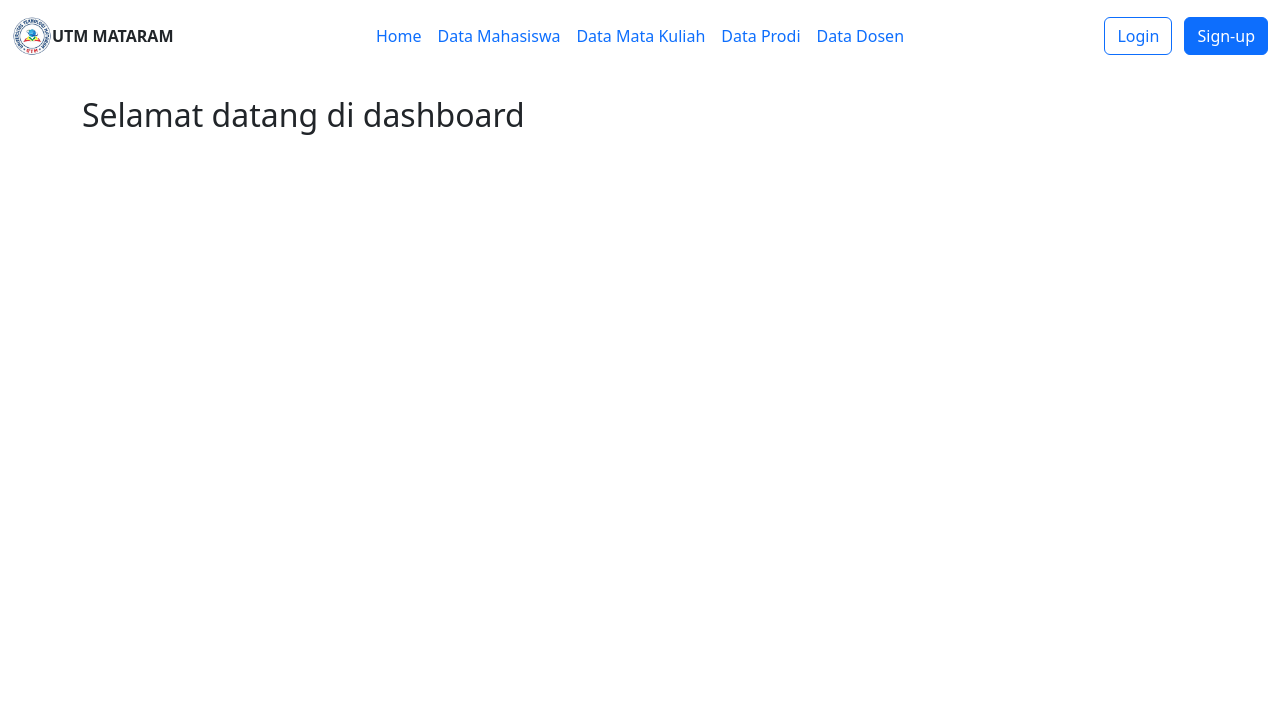
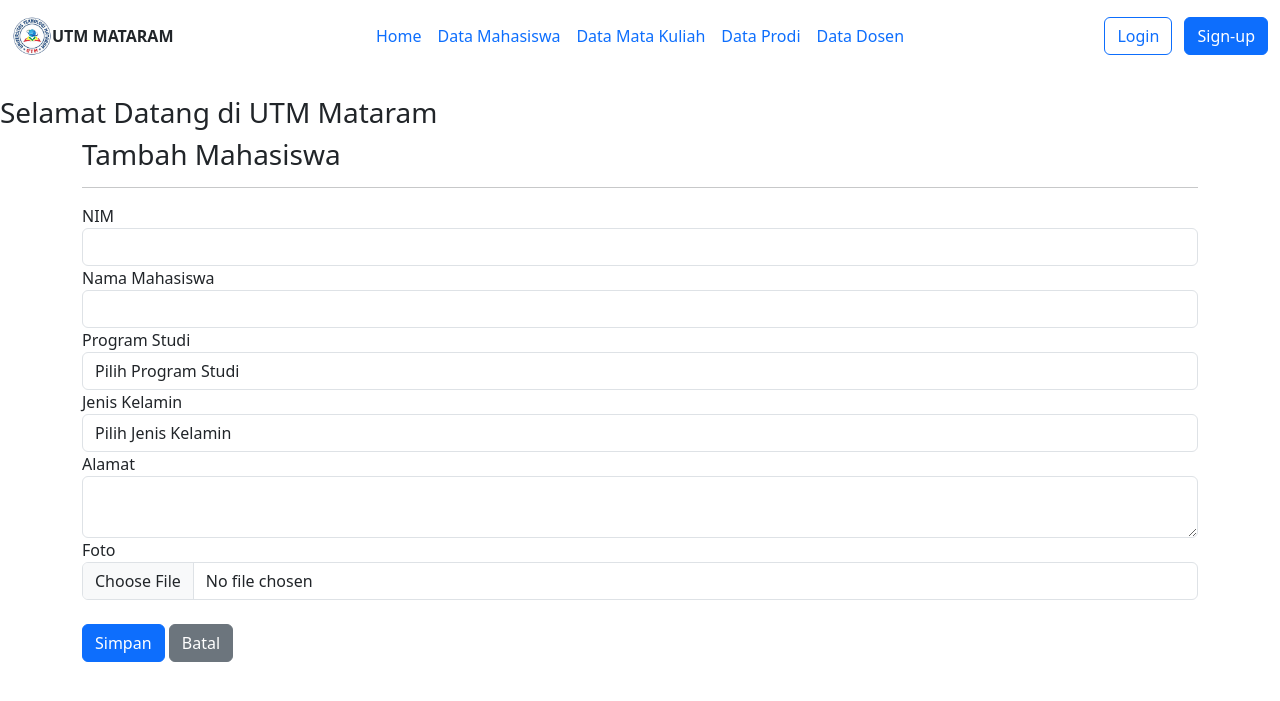
Before and after one commit to krnwndy/web_kampus, a PHP site: page /index.php?hal=tambah_mhs in a window 1280 px wide. Shown: the top 701 px of the page. Run offline with PHP 8.4, Linux system fonts and the light colour scheme; tables that the repository leaves empty or names only in its code hold one stand-in row (values such as "Sample post"); some libraries are stand-ins or nearby versions.

Commit message:
Perbaiki tambah mahasiswa: dropdown jenis kelamin dinamis dari ENUM, upload foto

```diff
--- a/data_mahasiswa.php
+++ b/data_mahasiswa.php
@@ -1,5 +1,6 @@
 <h2>Data Mahasiswa</h2>
 <hr>
+<a href="index.php?hal=tambah_mhs" class="btn btn-success">Tambah Data</a>
 <table id="example" class="table table-striped">
     <thead>
         <tr>
@@ -24,7 +25,7 @@
         while ($data = mysqli_fetch_array($query)) {
             echo "<tr>";
             echo "<td>" . $no++ . "</td>";
-            echo "<td><img src='uploads/mahasiswa/" . $data['foto'] . "' width='60' height='60' style='object-fit:cover;border-radius:50%;'></td>";
+            echo "<td><img src='images/photo/" . $data['foto'] . "' width='60' height='60' style='object-fit:cover;border-radius:50%;'></td>";
             echo "<td>" . $data['nim'] . "</td>";
             echo "<td>" . $data['nama_mahasiswa'] . "</td>";
             echo "<td>" . $data['jenis_kelamin'] . "</td>";
--- a/index.php
+++ b/index.php
@@ -32,8 +32,8 @@
             </div>
         </header>
     </div>
+    <h3>Selamat Datang di UTM Mataram</h3>
     <div class="container">
-
         <?php
         include "koneksi.php"; // Pastikan koneksi.php sudah benar
 
@@ -66,6 +66,12 @@
                 include "edit_matkul.php";
             } elseif ($_GET['hal'] == "hapus_matkul") {
                 include "hapus_matkul.php";
+            } elseif ($_GET['hal'] == "tambah_mhs") {
+                include "tambah_mhs.php";
+            } elseif ($_GET['hal'] == "edit_mhs") {
+                include "edit_mhs.php";
+            } elseif ($_GET['hal'] == "hapus_mhs") {
+                include "hapus_mhs.php";
             } else {
                 include "dashboard.php";
             }
--- a/koneksi.php
+++ b/koneksi.php
@@ -1,6 +1,10 @@
 <!-- koneksi ke database mysql yang ada di XAMPP -->
 <?php
-$koneksi = mysqli_connect("localhost:3307", "pma", "indika123", "db_kampus");
+$koneksi = mysqli_connect
+("localhost:3307",
+ "pma",
+ "indika123",
+ "db_kampus");
 if (!$koneksi) {
     die("Koneksi gagal totol: " . mysqli_connect_error());
 }  else {
--- /dev/null
+++ b/tambah_mhs.php
@@ -0,0 +1,94 @@
+<?php
+include "koneksi.php";
+
+// Ambil value enum dari kolom jenis_kelamin
+$enum_values = [];
+$result = mysqli_query($koneksi, "SHOW COLUMNS FROM tb_mahasiswa LIKE 'jenis_kelamin'");
+$row = mysqli_fetch_assoc($result);
+if (preg_match("/^enum\\((.*)\\)$/", $row['Type'], $matches)) {
+    $enum = explode(",", $matches[1]);
+    foreach ($enum as $value) {
+        $v = trim($value, "'");
+        $enum_values[] = $v;
+    }
+}
+
+if (isset($_POST['simpan'])) {
+    $nim = $_POST['nim'];
+    $nama = $_POST['nama'];
+    $prodi = $_POST['prodi'];
+    $jenis_kelamin = $_POST['jenis_kelamin'];
+    $alamat = $_POST['alamat'];
+
+    // Proses upload foto
+    $foto = $_FILES['foto']['name'];
+    $tmp_name = $_FILES['foto']['tmp_name'];
+    $folder = "images/photo/";
+    $path = $folder . $foto;
+
+    // Pastikan folder tujuan ada
+    if (!is_dir($folder)) {
+        mkdir($folder, 0777, true);
+    }
+
+    // Cek dan upload file
+    if (move_uploaded_file($tmp_name, $path)) {
+        // Insert data ke database
+        $query = mysqli_query($koneksi, "INSERT INTO tb_mahasiswa (nim, nama_mahasiswa, prodi, jenis_kelamin, foto, alamat) VALUES ('$nim', '$nama', '$prodi', '$jenis_kelamin', '$foto', '$alamat')");
+        if ($query) {
+            echo '<div class="alert alert-success">Data mahasiswa berhasil disimpan.</div>';
+            echo "<script>window.location.href='index.php?hal=data_mahasiswa';</script>";
+        } else {
+            echo '<div class="alert alert-danger">Data mahasiswa gagal disimpan.</div>';
+        }
+    } else {
+        echo '<div class="alert alert-danger">Foto gagal diupload.</div>';
+    }
+}
+?>
+
+<h3>Tambah Mahasiswa</h3>
+<hr>
+
+<form action="" method="post" enctype="multipart/form-data">
+    <div class="form-group">
+        <label for="nim">NIM</label>
+        <input type="text" name="nim" class="form-control" required>
+    </div>
+    <div class="form-group">
+        <label for="nama">Nama Mahasiswa</label>
+        <input type="text" name="nama" class="form-control" required>
+    </div>
+    <div class="form-group">
+        <label for="prodi">Program Studi</label>
+        <select name="prodi" class="form-control" required>
+            <option value="">Pilih Program Studi</option>
+            <?php
+            $query_prodi = mysqli_query($koneksi, "SELECT * FROM tb_prodi");
+            while ($prodi = mysqli_fetch_array($query_prodi)) {
+                echo "<option value='" . $prodi['prodi'] . "'>" . $prodi['nama_prodi'] . "</option>";
+            }
+            ?>
+        </select>
+    </div>
+    <div class="form-group">
+        <label for="jenis_kelamin">Jenis Kelamin</label>
+        <select name="jenis_kelamin" class="form-control" required>
+            <option value="">Pilih Jenis Kelamin</option>
+            <?php foreach ($enum_values as $jk): ?>
+                <option value="<?= $jk ?>"><?= $jk ?></option>
+            <?php endforeach; ?>
+        </select>
+    </div>
+    <div class="form-group">
+        <label for="alamat">Alamat</label>
+        <textarea name="alamat" class="form-control" required></textarea>
+    </div>
+    <div class="form-group">
+        <label for="foto">Foto</label>
+        <input type="file" name="foto" class="form-control" required>
+    </div>
+    <br>
+    <button type="submit" name="simpan" class="btn btn-primary">Simpan</button>
+    <a href="index.php?hal=data_mahasiswa" class="btn btn-secondary">Batal</a>
+</form>
```
Also changed, not shown: edit_mhs.php (added), hapus_mhs.php (added), images/photo/1.png (added), images/photo/2.png (added), images/photo/IGNUS MANAGEMENT (5).png (added), images/photo/IGNUS MANAGEMENT (7).png (added).
